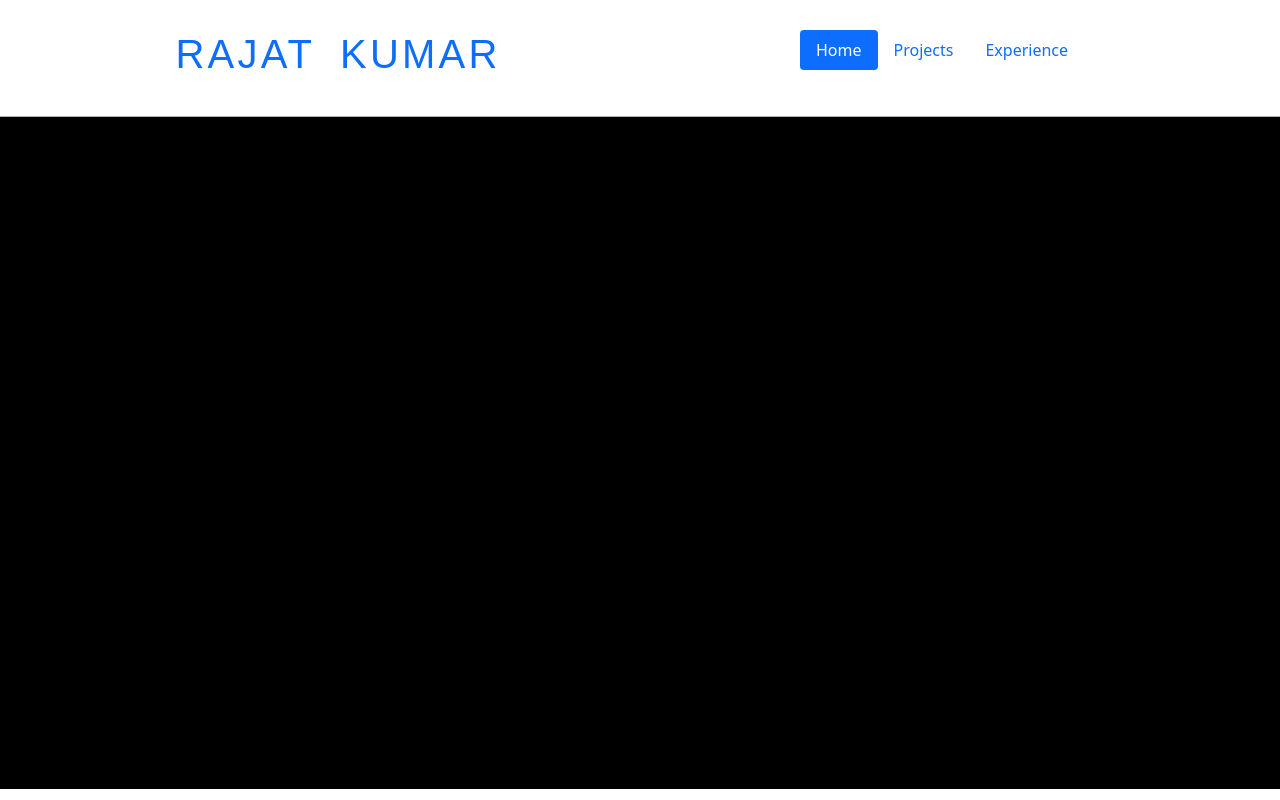
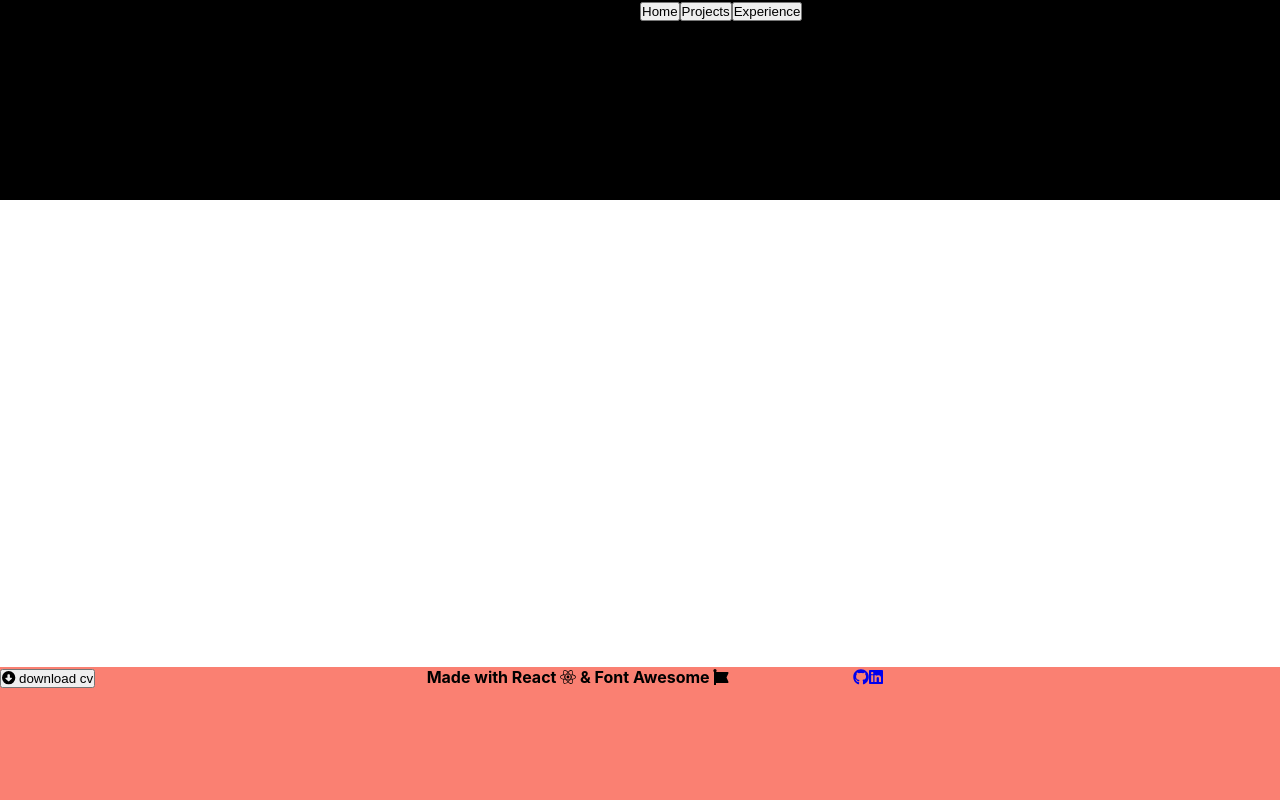
Before and after one commit to KingKumar9/portfolio, a React (Create React App) app: page / in a window 1280 px wide. Built offline with nearby package versions, Linux system fonts and the light colour scheme.

Commit message:
Complete overhaul on layout and structure of website including removing bootstrap from project

```diff
--- a/package.json
+++ b/package.json
@@ -4,10 +4,12 @@
   "version": "0.1.0",
   "private": true,
   "dependencies": {
-    "bootstrap": "^5.1.3",
+    "@fortawesome/fontawesome-svg-core": "^1.3.0",
+    "@fortawesome/free-brands-svg-icons": "^6.0.0",
+    "@fortawesome/free-solid-svg-icons": "^6.0.0",
+    "@fortawesome/react-fontawesome": "^0.1.17",
     "gh-pages": "^3.2.3",
     "react": "^17.0.2",
-    "react-bootstrap": "^2.1.2",
     "react-dom": "^17.0.2",
     "react-scripts": "5.0.0"
   },
--- a/src/App.css
+++ b/src/App.css
@@ -1,29 +1,76 @@
 * {
   margin: 0;
   padding: 0;
+  box-sizing: border-box;
 }
 
-body {
+.container {
+  width: 100vw;
   height: 100vh;
+  display: grid;
+  grid-template-columns: repeat(12, 1fr);
+  grid-template-rows: repeat(12, 1fr);
 }
 
 .header {
-  padding: 30px;
-  border-bottom: 1px solid rgb(175, 175, 175);
+  grid-area: 1/1/4/13;
+  display: flex;
+  flex-direction: row;
+  background-color: black;
 }
 
-.title {
-  color: #0d6efd;
-  font-family: sans-serif;
-  text-transform: uppercase;
-  word-spacing: 0.7rem;
-  letter-spacing: 0.2rem;
-  display: flex;
-  justify-content: center;
-  align-items: center;
+.header > div {
+  width: 50%;
+  height: 100%;
+}
+
+.name {
+
+}
+
+.links {
+
 }
 
 .body {
-  background-color: black;
-  height: 84vh;
+  grid-area: 4/1/11/13;
+  display: flex;
+  flex-direction: row;
 }
+
+.body > div {
+  width: 50%;
+  height: 100%;
+}
+
+.card {
+
+}
+
+.text {
+
+}
+
+.footer {
+  grid-area: 11/1/13/13;
+  display: flex;
+  flex-direction: row;
+  background-color: salmon;
+}
+
+.footer > div {
+  width: 50%;
+  height: 100%;
+}
+
+.cv {
+
+}
+
+.footer-text {
+
+}
+
+.profiles {
+
+}
--- a/src/App.js
+++ b/src/App.js
@@ -1,36 +1,50 @@
 import './App.css';
-import 'bootstrap/dist/css/bootstrap.min.css';
 import React from 'react';
-import { Container, Col, Row, Nav } from 'react-bootstrap';
+import { FontAwesomeIcon } from '@fortawesome/react-fontawesome';
+import { faGithub, faLinkedin, faReact, faFontAwesome } from '@fortawesome/free-brands-svg-icons';
+import { faArrowAltCircleDown } from '@fortawesome/free-solid-svg-icons';
 
 class App extends React.Component {
   render() {
     return (
-      <Container fluid>
+      <div className='container'>
 
-        <Row className="header" sm={12}>
-          <Col className="title">
+        <div className='header'>
+          <div className='name'>
             <h1>rajat kumar</h1>
-          </Col>
+          </div>
+          <div className='links'>
+            <button>Home</button>
+            <button>Projects</button>
+            <button>Experience</button>
+          </div>
+        </div>
 
-          <Nav as={Col} variant="pills" className="justify-content-center" defaultActiveKey="link-1">
-            <Nav.Item>
-              <Nav.Link eventKey="link-1">Home</Nav.Link>
-            </Nav.Item>
-            <Nav.Item>
-              <Nav.Link eventKey="link-2">Projects</Nav.Link>
-            </Nav.Item>
-            <Nav.Item>
-              <Nav.Link eventKey="link-3">Experience</Nav.Link>
-            </Nav.Item>
-          </Nav>
-        </Row>
+        <div className='body'>
+          <div className='card'></div>
+          <div className='text'></div>
+        </div>
 
-        <Row className="body" sm={12}>
+        <div className='footer'>
+          <div>
+            <a className='cv' href='rajatkumar-cv.docx' download>
+              <button><FontAwesomeIcon icon={ faArrowAltCircleDown } /> download cv</button>
+            </a>
+          </div>
+          <div>
+            <h4 className='footer-text'>Made with React <FontAwesomeIcon icon={ faReact } /> & Font Awesome <FontAwesomeIcon icon={ faFontAwesome } /></h4>
+          </div>
+          <div className='profiles'>
+            <a href='https://github.com/KingKumar9'>
+              <FontAwesomeIcon icon={ faGithub } />
+            </a>
+            <a href='https://www.linkedin.com/in/rajat-kumar-66ba72175/'>
+              <FontAwesomeIcon icon={ faLinkedin } />
+            </a>
+          </div>
+        </div>
 
-        </Row>
-
-      </Container>
+      </div>
     )
   }
 }
```
Also changed, not shown: 2 other files (tests, documents, lock files or other folders).
